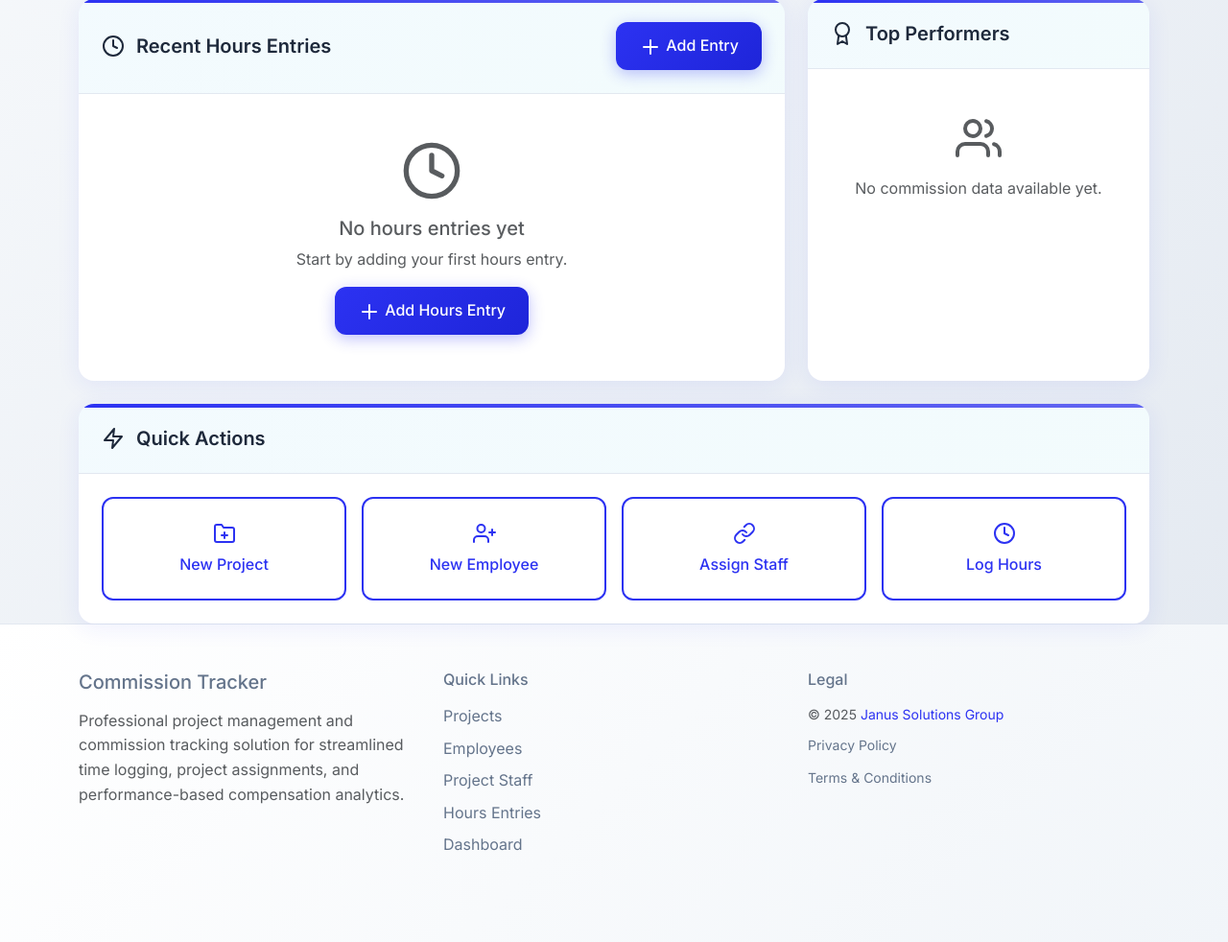
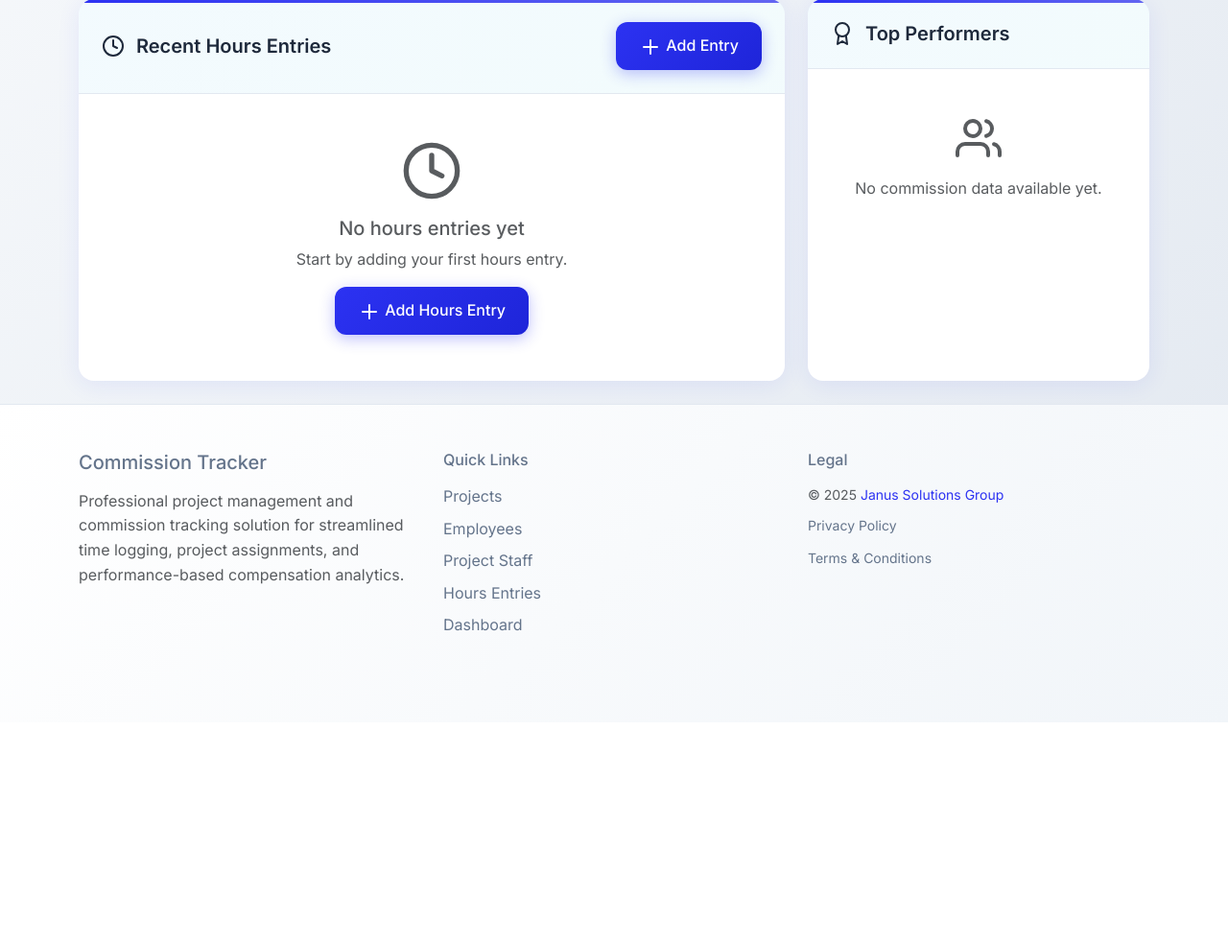
Before and after one commit to Janus-Solutions-Group/commission-tracker, a Flask app: page / in a window 1280 px wide. Shown: the part 421-1403 px from the top of the page at 96% size. After the commit the page ends 1174 px from the top, so only its background shows below. Run offline with Flask 3, Linux system fonts and the light colour scheme; data that the repository does not hold is empty; some libraries are stand-ins or nearby versions.

Commit message:
comment out quick links

```diff
--- a/templates/index.html
+++ b/templates/index.html
@@ -143,7 +143,7 @@
 </div>
 
 <!-- Quick Actions -->
-<div class="row animate-slide-in">
+<!-- <div class="row animate-slide-in">
     <div class="col-12">
         <div class="card">
             <div class="card-header">
@@ -182,5 +182,5 @@
             </div>
         </div>
     </div>
-</div>
+</div> -->
 {% endblock %}
```
